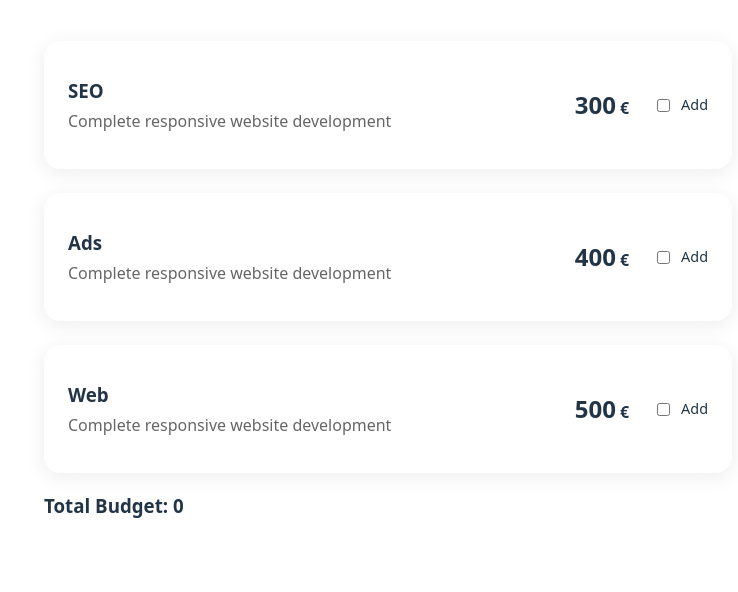
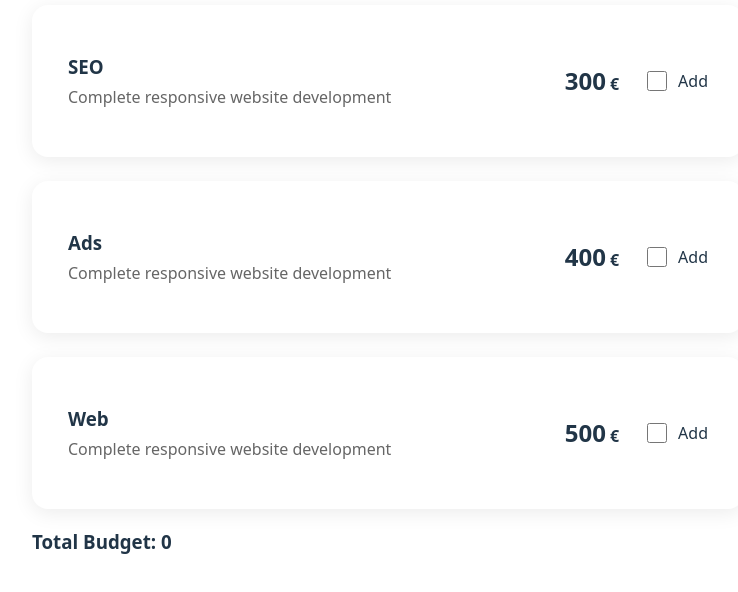
Before and after one commit to angelesgonzalez/S6-Budget-Calculator-ITACADEMY, a React (Vite) app in the folder S6-Budget-Calculator/: page / in a window 1280 px wide. Shown: the part 122-714 px from the top of the page, without its empty margins (252-990 px from the left). Built offline with nearby package versions, Linux system fonts and the light colour scheme.

Commit message:
Create ServiceCounter component and add logic to show it conditionally

```diff
--- a/S6-Budget-Calculator/src/components/ServiceCard/ServiceCard.css
+++ b/S6-Budget-Calculator/src/components/ServiceCard/ServiceCard.css
@@ -3,13 +3,13 @@
     justify-content: space-between;
     align-items: center;
     background-color: white;
-    padding: 24px;
+    padding: 36px;
     border-radius: 16px;
     box-shadow: 0 4px 20px rgba(0, 0, 0, 0.08);
-    max-width: 80vh;
     min-width: 80vh;
     min-height: 10vh;
     margin-top: 24px;
+
 }
 
 .service-card__info {
@@ -46,5 +46,11 @@
     display: flex;
     align-items: center;
     gap: 8px;
-    font-size: 0.9rem;
+
 }
+
+.service-card__checkbox input {
+    height: 20px;
+    width: 20px;
+
+}
--- a/S6-Budget-Calculator/src/components/ServiceCard/ServiceCard.tsx
+++ b/S6-Budget-Calculator/src/components/ServiceCard/ServiceCard.tsx
@@ -1,4 +1,5 @@
 import "./ServiceCard.css";
+import { ServiceCounter } from "./ServiceCounter";
 
 type Props = {
 	title: string;
@@ -42,6 +43,10 @@ export const ServiceCard = ({
 						<label htmlFor={name}>Add</label>
 					</div>
 				</div>
+				<div className="service-card__counter">
+					{" "}
+					{title === "Web" && value && <ServiceCounter />}
+				</div>
 			</article>
 		</>
 	);
--- /dev/null
+++ b/S6-Budget-Calculator/src/components/ServiceCard/ServiceCounter.tsx
@@ -0,0 +1,17 @@
+export const ServiceCounter = () => {
+
+
+
+
+
+
+
+	return (
+		<>
+			<button>-</button>
+			<label htmlFor="numberOfPages">Number of Pages</label>
+			<input type="number" name="numberOfPages" placeholder="1" required />
+			<button>+</button>
+		</>
+	);
+};
```
